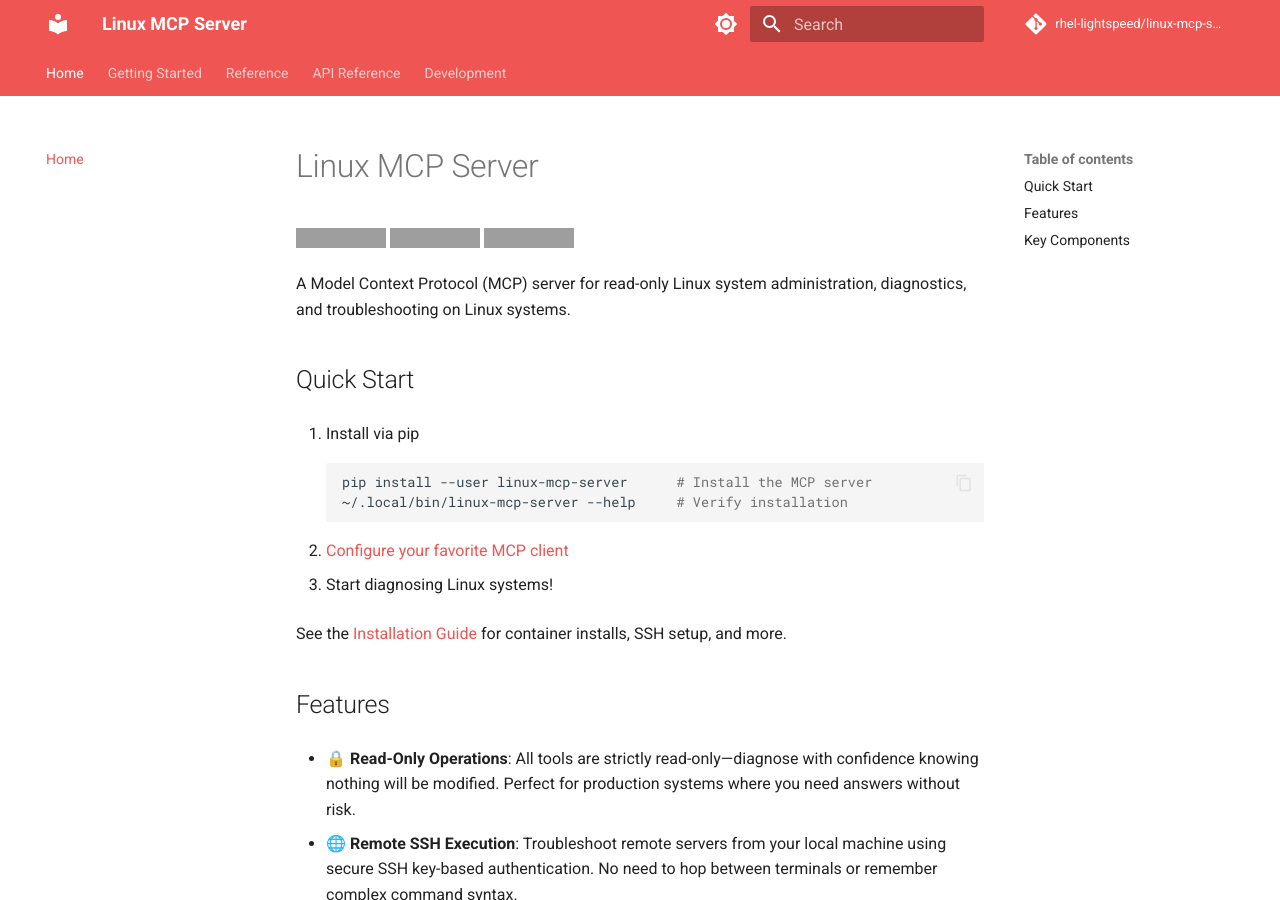
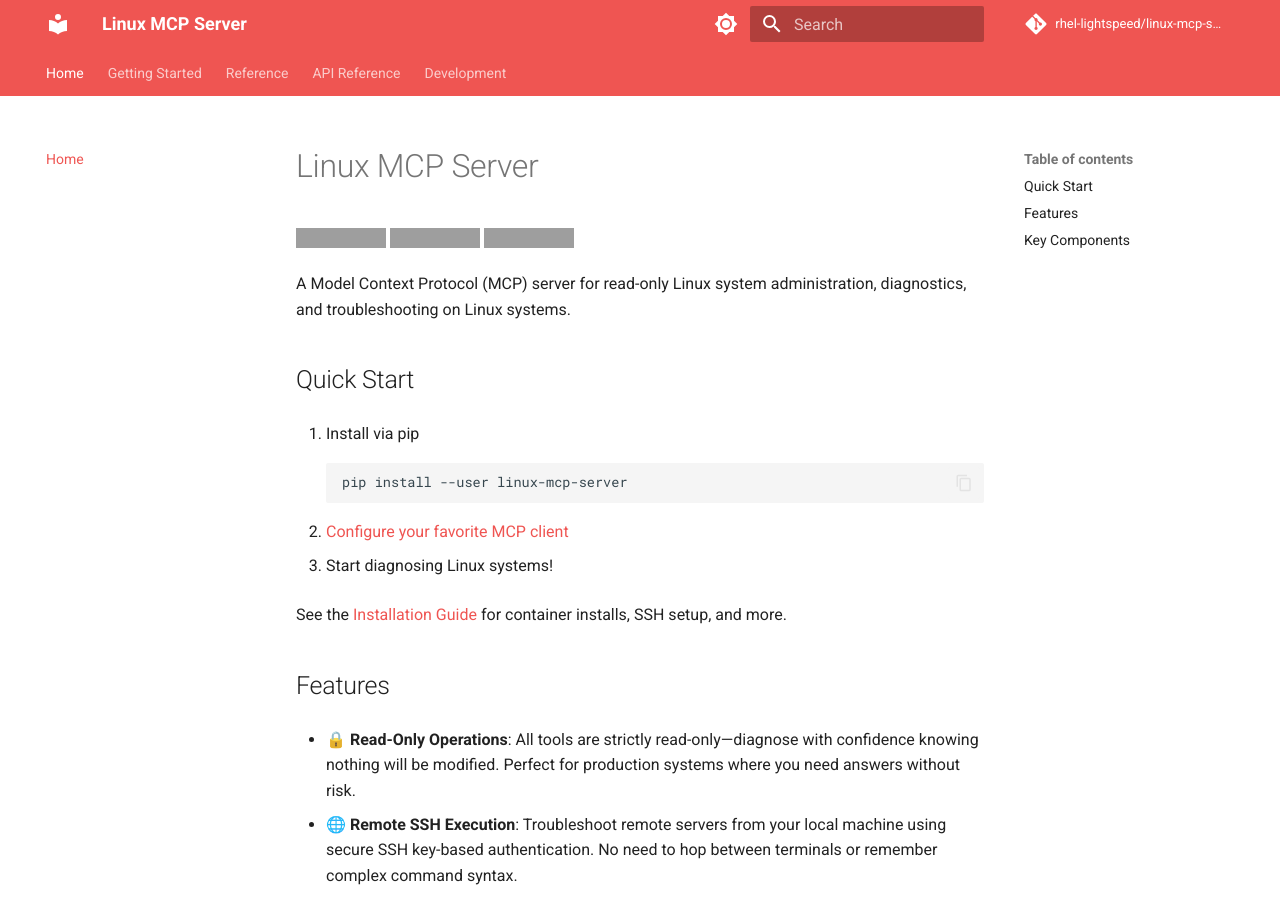
Before and after one commit to rhel-lightspeed/linux-mcp-server, an MkDocs documentation site: the page built from docs/index.md, in a window 1280 px wide and 900 px high. Built offline with MkDocs 1.6.1 and Material for MkDocs 9.7.7, drawn with Linux system fonts in a browser that asks for light colours; comment, search, counter and statistics services are not loaded; grey boxes are pictures that could not be loaded.

Commit message:
fixup! docs: improve contributing guide and AGENTS.md for developer onboarding
Remove non-existent ~/.local/bin/linux-mcp-server --help verification
command from installation docs. The binary path doesn't exist after
pip install --user.

Signed-off-by: Major Hayden <major@redhat.com>

````diff
--- a/docs/index.md
+++ b/docs/index.md
@@ -10,8 +10,7 @@ A Model Context Protocol (MCP) server for read-only Linux system administration,
 
 1. Install via pip
 ```bash
-pip install --user linux-mcp-server      # Install the MCP server
-~/.local/bin/linux-mcp-server --help     # Verify installation
+pip install --user linux-mcp-server
 ```
 
 2. [Configure your favorite MCP client](clients.md)
````
Also changed, not shown: docs/install.md (+0 -6 lines).
